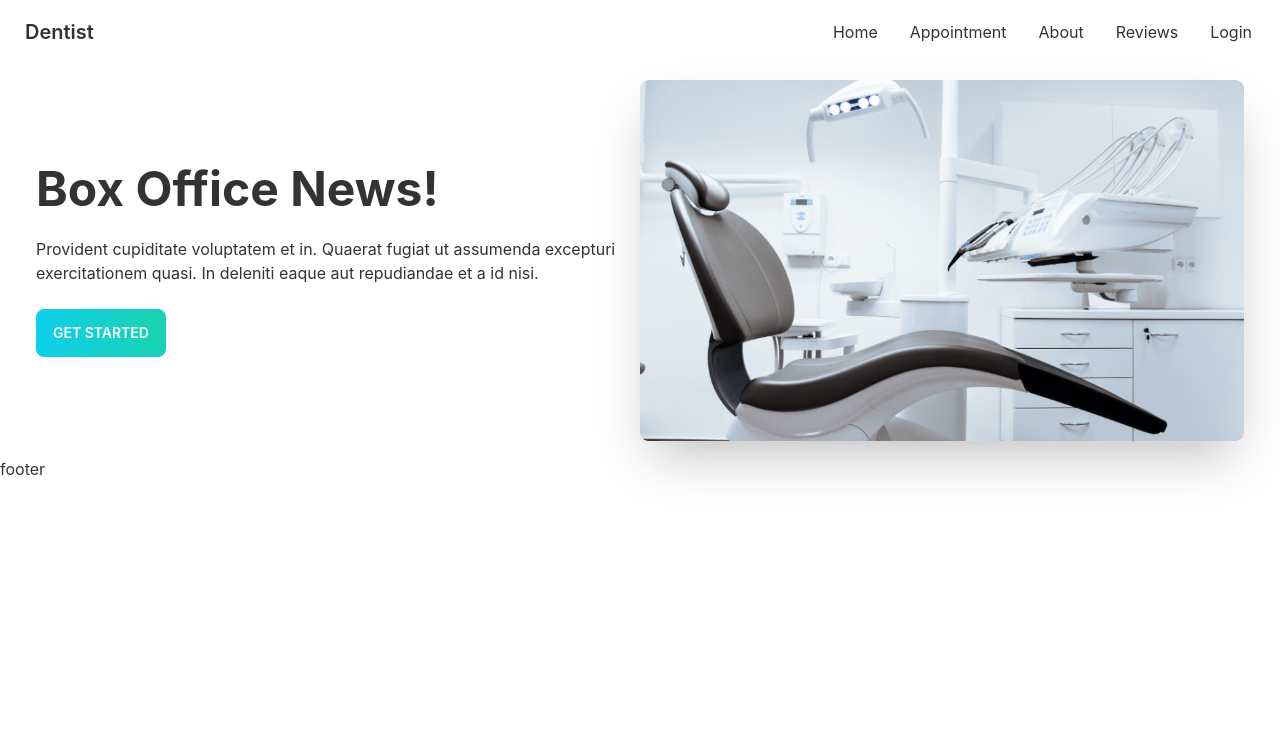
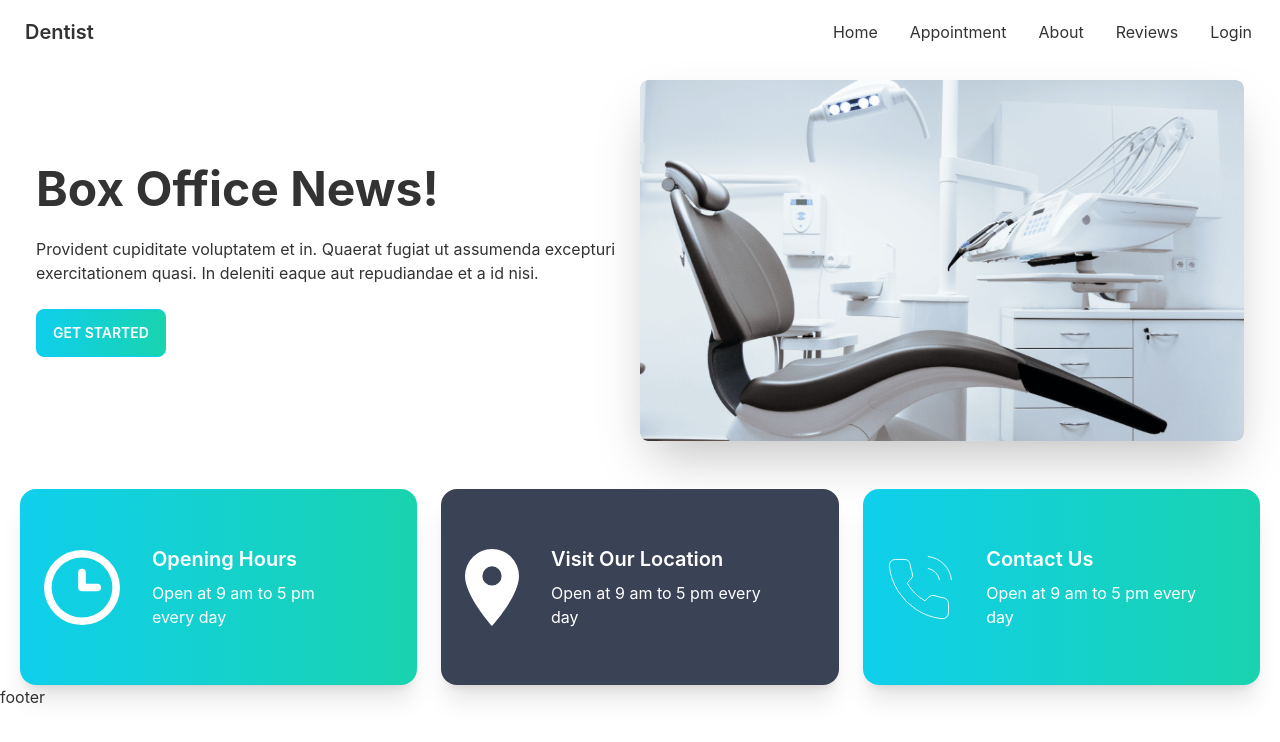
Before and after one commit to soharab007/dentist-full-stack-client, a React (Create React App) app: page / in a window 1280 px wide. Shown: the top 742 px of the page. Built offline with nearby package versions, Linux system fonts and the light colour scheme.

Commit message:
nfo Card Dynamic with dynamic CSS Class

```diff
--- a/src/Pages/Home/Home/Home.js
+++ b/src/Pages/Home/Home/Home.js
@@ -1,10 +1,12 @@
 import React from "react";
 import Banner from "../Banner/Banner";
+import InfoCards from "../InfoCards/InfoCards";
 
 const Home = () => {
   return (
     <div className="mx-5">
       <Banner></Banner>
+      <InfoCards></InfoCards>
     </div>
   );
 };
--- /dev/null
+++ b/src/Pages/Home/InfoCards/InfoCard.js
@@ -0,0 +1,18 @@
+import React from "react";
+
+const InfoCard = ({ card }) => {
+  const { name, description, icon, bgClass } = card;
+  return (
+    <div className={`card p-6 text-white card-side shadow-xl ${bgClass}`}>
+      <figure>
+        <img src={icon} alt="Movie" />
+      </figure>
+      <div className="card-body">
+        <h2 className="card-title">{name}</h2>
+        <p>{description}</p>
+      </div>
+    </div>
+  );
+};
+
+export default InfoCard;
--- /dev/null
+++ b/src/Pages/Home/InfoCards/InfoCards.js
@@ -0,0 +1,40 @@
+import React from "react";
+import Clock from "../../../assets/icons/clock.svg";
+import Marker from "../../../assets/icons/marker.svg";
+import Phone from "../../../assets/icons/phone.svg";
+import InfoCard from "./InfoCard";
+
+const InfoCards = () => {
+  const cardData = [
+    {
+      id: 1,
+      name: "Opening Hours",
+      description: "Open at 9 am to 5 pm every day",
+      icon: Clock,
+      bgClass: "bg-gradient-to-r from-primary to-secondary",
+    },
+    {
+      id: 2,
+      name: "Visit Our Location",
+      description: "Open at 9 am to 5 pm every day",
+      icon: Marker,
+      bgClass: "bg-accent",
+    },
+    {
+      id: 3,
+      name: "Contact Us",
+      description: "Open at 9 am to 5 pm every day",
+      icon: Phone,
+      bgClass: "bg-gradient-to-r from-primary to-secondary",
+    },
+  ];
+  return (
+    <div className="grid gap-6 mt-8 grid-cols-1 md:grid-cols-2 lg:grid-cols-3">
+      {cardData.map((card) => (
+        <InfoCard key={card.id} card={card}></InfoCard>
+      ))}
+    </div>
+  );
+};
+
+export default InfoCards;
```
